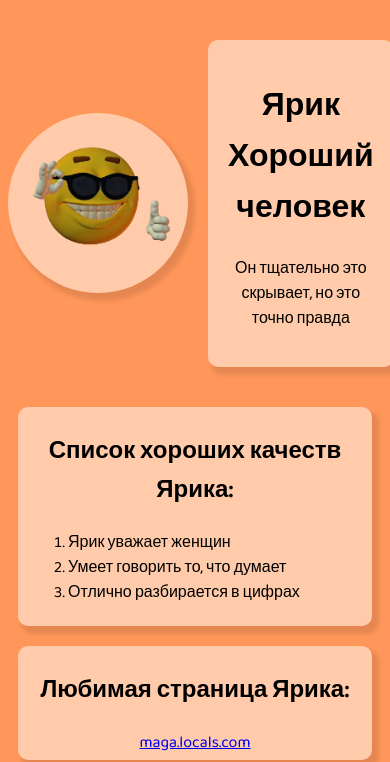
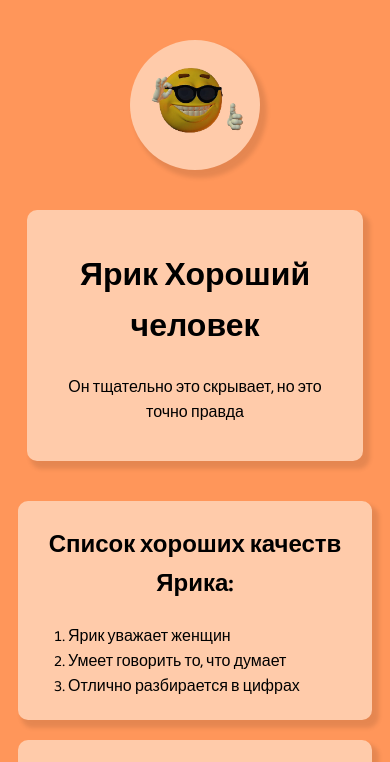
Before and after one commit to thedaniil2204/Yarik.truth, a plain HTML site: page index.html in a window 390 px wide. Shown: the top 762 px of the page. Drawn offline with Linux system fonts and the light colour scheme.

Commit message:
медиа запрос
Добавлен медиа запрос для адаптивности на телефон

```diff
--- a/styles.css
+++ b/styles.css
@@ -36,7 +36,7 @@ body {
   justify-content: center;
   box-sizing: border-box;
   box-shadow: 5px 6px 4px 2px rgba(0, 0, 0, 0.1);
-  flex-shrink: 0;
+  flex-shrink: 1;
 }
 
 #img-1 {
@@ -53,7 +53,30 @@ body {
   box-sizing: border-box;
   box-shadow: 5px 6px 4px 2px rgba(0, 0, 0, 0.1);
   flex: 1;
+  min-width: 200px;
 }
+
+@media (max-width: 600px) {
+    .header-row {
+        flex-direction: column;
+        align-items: center;
+    }
+
+    .border_img {
+        margin-bottom: 20px;
+    }
+
+    #img-1 {
+        max-width:  100px;
+    }
+
+    .head_text {
+        width: 90%;
+    }
+
+
+}
+
 
 
 .text1 {
```
